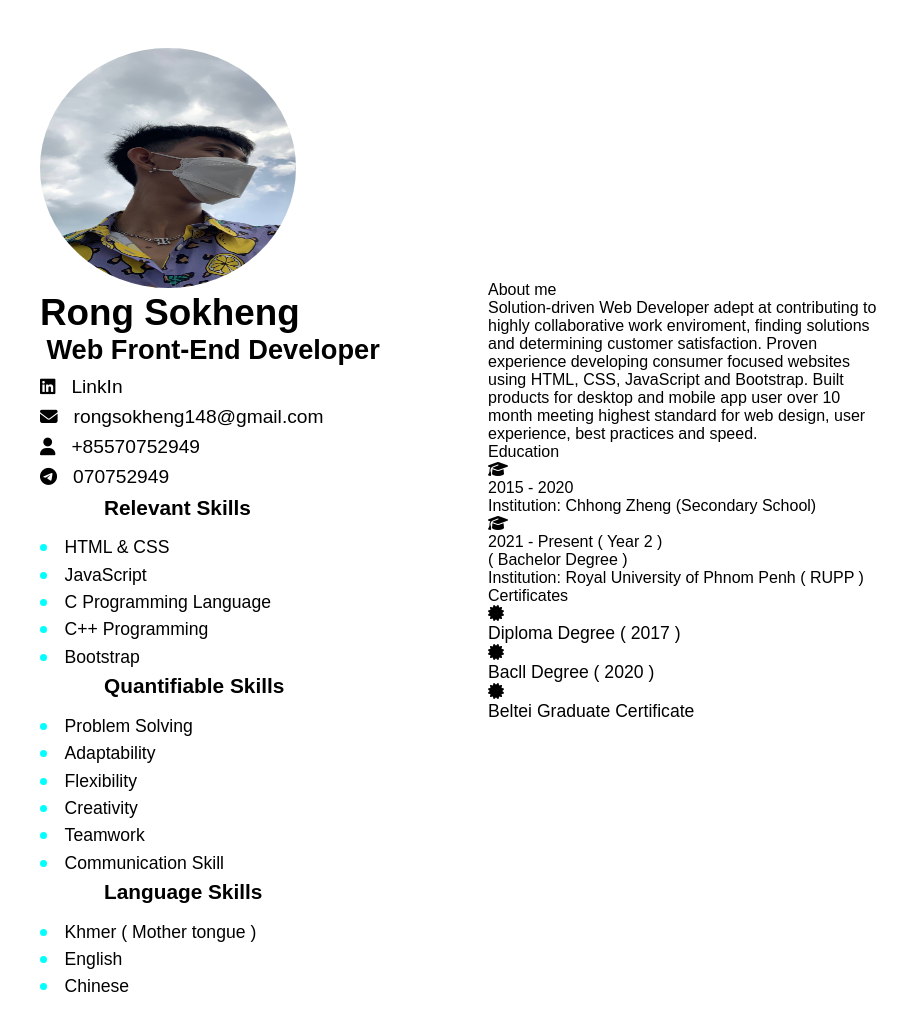
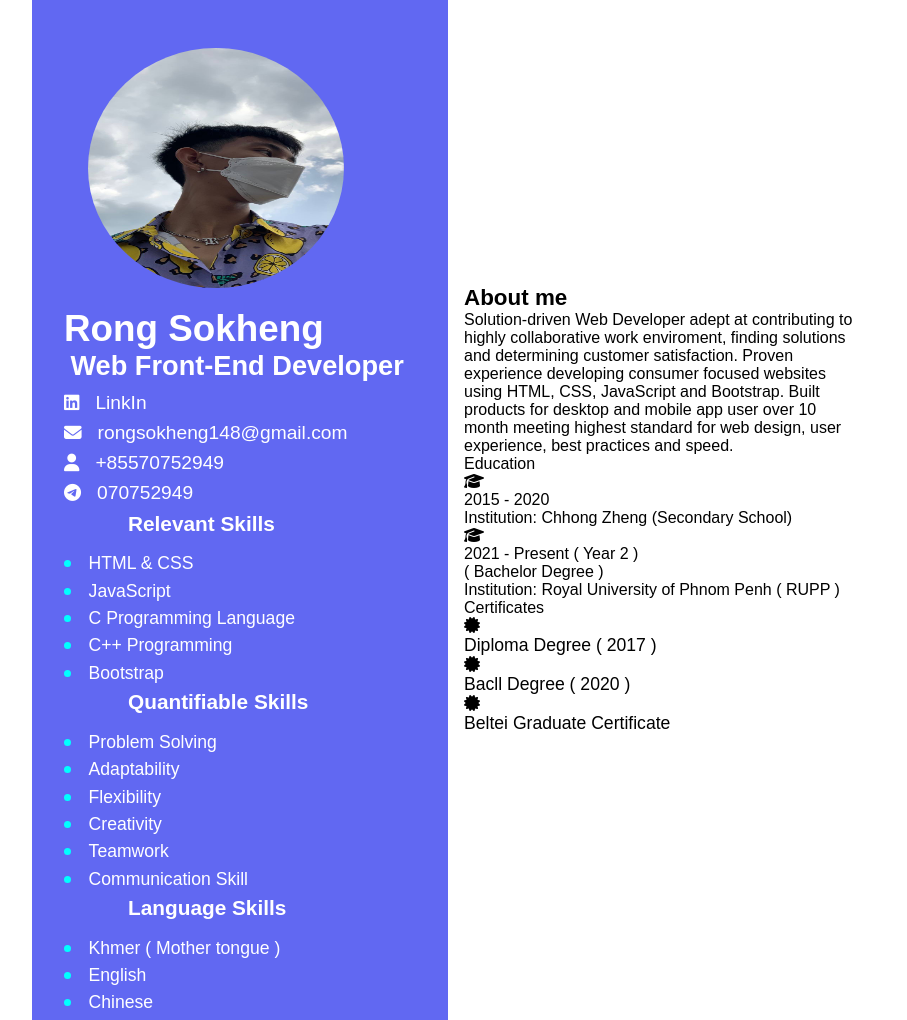
Before and after one commit to HENG148/My-Portfolio, a plain HTML site: page Cv.html in a window 1280 px wide. Shown: the whole page, without its empty margins (192-1099 px from the left). Drawn offline with nearby package versions, Linux system fonts and the light colour scheme.

Commit message:
first commit

```diff
--- a/Cv.html
+++ b/Cv.html
@@ -23,7 +23,6 @@
 	</head>
 	<body>
 		<div class="container">
-			<div class="main-container">
 			<div class="cv">
 				<div class="left-side">
 					<div class="left-side-img">
@@ -65,9 +64,7 @@
 
 							<div class="link">
 								<i class="fa-brands fa-telegram"></i>
-									<a href="https://t.me/HenGApril" title="Telegram"
-										>070752949</a
-									>
+								<a href="https://t.me/HenGApril" title="Telegram">070752949</a>
 							</div>
 						</div>
 					</div>
@@ -167,25 +164,21 @@
 					</div>
 				</div>
 			</div>
-			</div>
 
-			<div class="cv-1">
 			<div class="right-side">
 				<div class="about-me-text">
 					<p>About me</p>
-
+				</div>
 				<div class="intro-about-me">
 					<div class="intro-content"></div>
 					<p>
 						Solution-driven Web Developer adept at contributing to highly
 						collaborative work enviroment, finding solutions and determining
-								customer satisfaction. Proven experience developing consumer
-								focused websites using HTML, CSS, JavaScript and Bootstrap.
-								Built products for desktop and mobile app user over 10 month
-								meeting highest standard for web design, user experience, best
-								practices and speed.
+						customer satisfaction. Proven experience developing consumer focused
+						websites using HTML, CSS, JavaScript and Bootstrap. Built products
+						for desktop and mobile app user over 10 month meeting highest
+						standard for web design, user experience, best practices and speed.
 					</p>
-						</div>
 				</div>
 
 				<div class="education">
@@ -239,6 +232,5 @@
 				</div>
 			</div>
 		</div>
-		</div>
 	</body>
 </html>
--- a/css/cv.css
+++ b/css/cv.css
@@ -9,23 +9,33 @@
 	display: flex;
 	align-items: center;
 	justify-content: center;
+	gap: 1rem;
 }
 
 .left-side {
-	width: 30rem;
+	width: 26rem;
 	/* background-color: #0517b3; */
+	background-color: #6168f2;
 	padding-left: 2rem;
 	padding-top: 3rem;
+}
+
+.left-side p {
+	color: #fff;
 }
 
 .my-img {
 	width: 16rem;
 	height: 15rem;
 	border-radius: 50%;
+	/* padding-left: 2rem; */
+	position: relative;
+	left: 1.5rem;
 }
 .my-name {
 	font-family: "open-sans", sans-serif;
 	gap: 1.1rem;
+	padding-top: 1rem;
 }
 
 .name {
@@ -58,19 +68,20 @@
 
 .link i {
 	font-size: 1.1rem;
+	color: #fff;
 }
 
 .link a,
 .link a:link,
 .link a:visited {
 	font-size: 1.2rem;
-	color: #000;
+	color: #fff;
 	text-decoration: none;
 }
 
 .link a:hover,
 .link a:active {
-	color: #2d37ed;
+	color: #00faf6;
 	/* font-weight: bold; */
 	text-decoration: underline solid #2d37ed;
 }
@@ -116,6 +127,15 @@
 	padding-bottom: 1.1rem;
 }
 
+.right-side {
+	margin-top: 0;
+}
+
+.about-me-text p {
+	font-size: 1.4rem;
+	font-weight: bold;
+}
+
 .intro-about-me p {
 	width: 25rem;
 }
```
Lines whose indentation alone changed are shown as unchanged.
